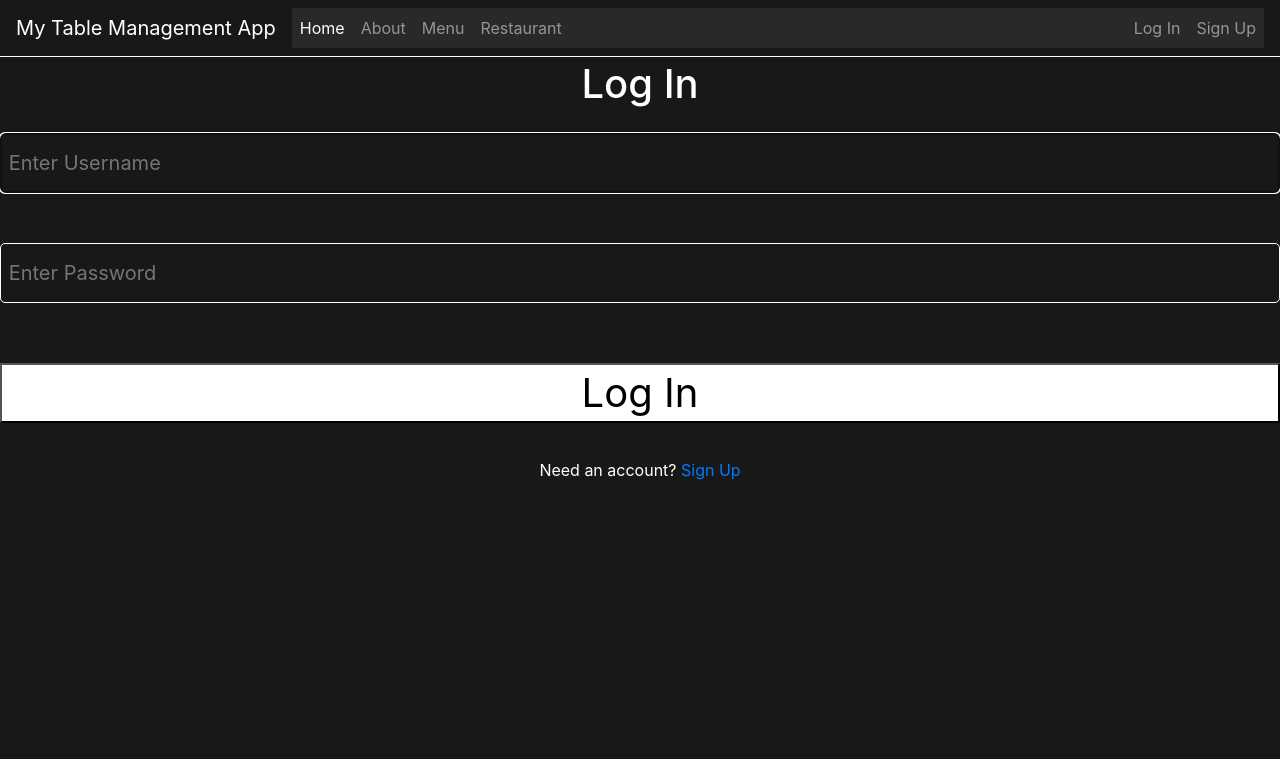
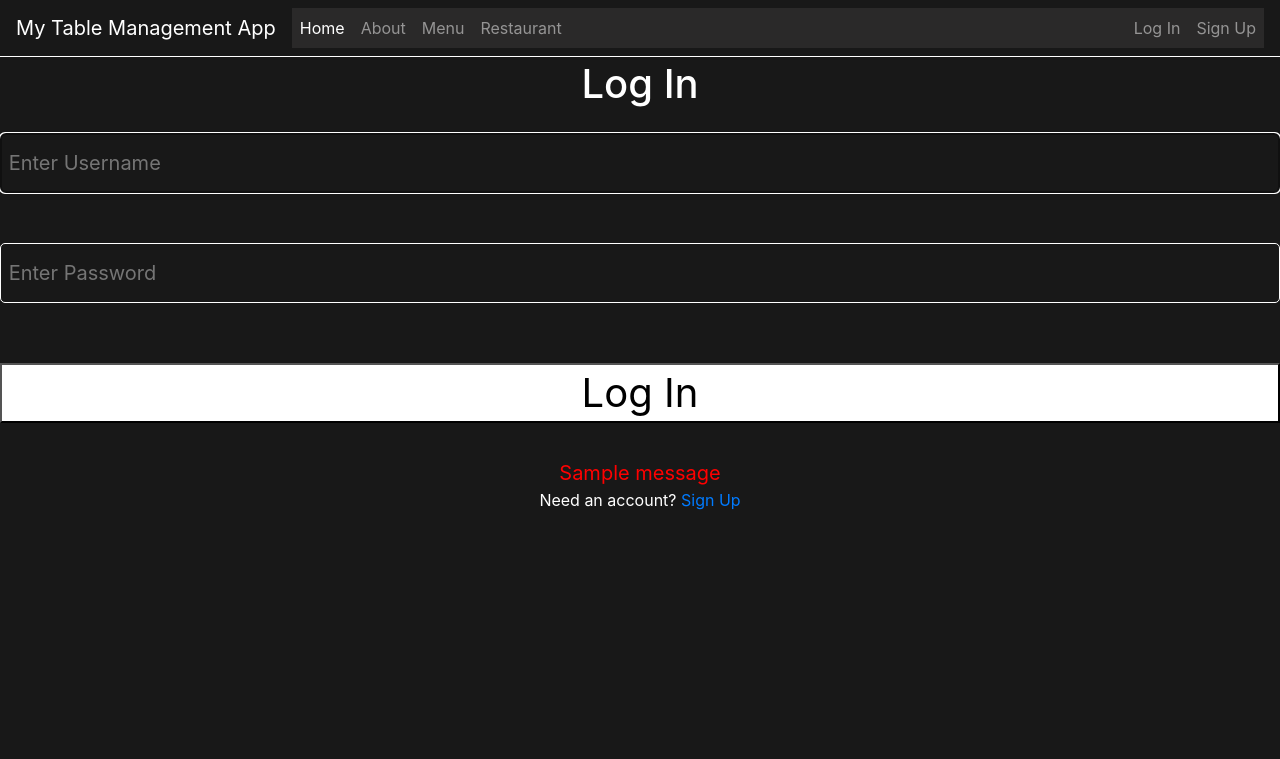
Before and after one commit to Zokibi/Group-6---Fall2024, a Django app: page /login/ in a window 1280 px wide. Shown: the top 759 px of the page. Run offline with Django 5.2, Linux system fonts and the light colour scheme; tables that the repository leaves empty hold one stand-in row (values such as "Sample post"); one stand-in notice (Sample message) is shown; some libraries are stand-ins or nearby versions.

Commit message:
Minor improvements to messasges

```diff
--- a/Table Management Software/TableManagementSoftware/TMS/templates/login.html
+++ b/Table Management Software/TableManagementSoftware/TMS/templates/login.html
@@ -22,6 +22,13 @@ Login Page
       <div class="input-field">
         <button style="width:600px; height: 60px; font-size: 40px;">Log In</button>
       </div>
+      {% if messages %}
+      <div class="messages">
+      {% for message in messages %}
+        <p class="{{ message.tags }}" style="color: red; font-size: 20px;margin: 0;" >{{ message }}</p>
+      {% endfor %}
+      </div>
+      {% endif %}
       <div>
         <p>Need an account? <a href="{% url 'signup' %}">Sign Up</a></p>
       </div>
--- a/Table Management Software/TableManagementSoftware/TMS/views.py
+++ b/Table Management Software/TableManagementSoftware/TMS/views.py
@@ -25,6 +25,7 @@ def login_view(request):
             messages.success(request, "Login successful!")
             return redirect("about")
         else:
+            messages.info(request, "Incorrect username or password")
             form = CreateLoginForm()
     return render(request, 'login.html', {'form': form})
 
```
Also changed, not shown: Table Management Software/TableManagementSoftware/db.sqlite3.
